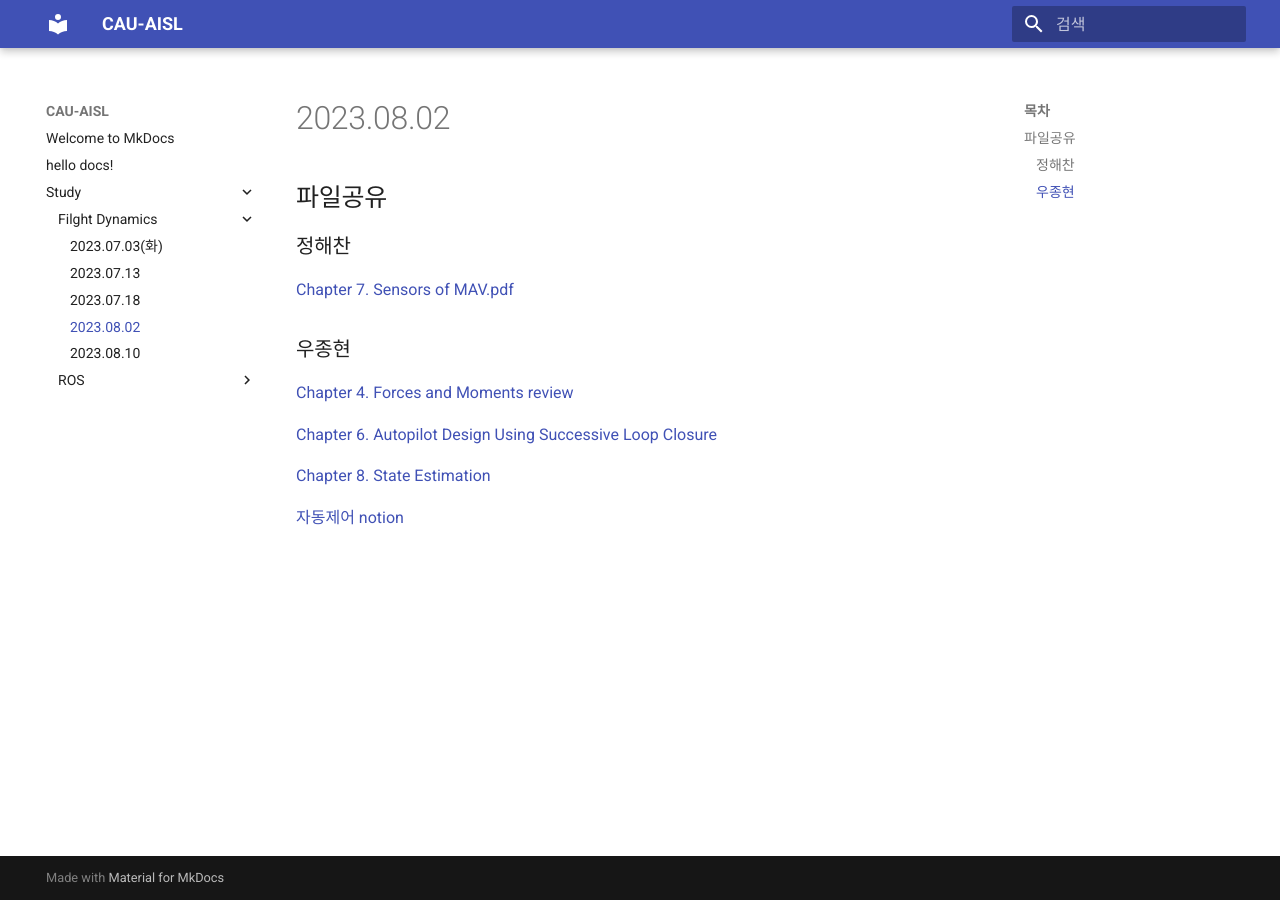
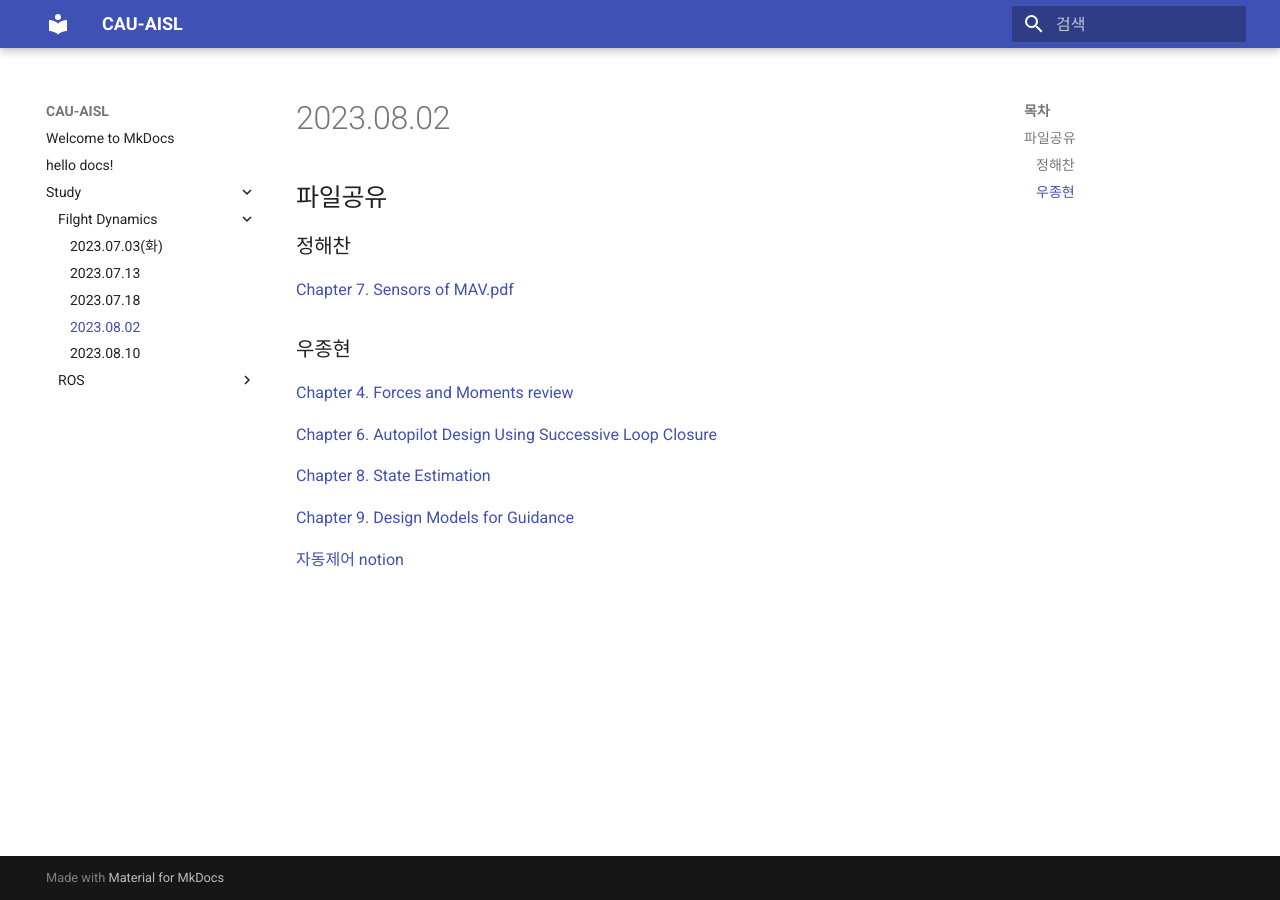
Before and after one commit to CAU-AISL/AISL-Docs, an MkDocs documentation site: the page built from docs/Study/Filght Dynamics/2023.08.02.md, in a window 1280 px wide. Built offline with MkDocs 1.6.1 and Material for MkDocs 9.7.7, drawn with Linux system fonts in a browser that asks for light colours.

Commit message:
update chapter 9

```diff
--- a/docs/Study/Filght Dynamics/2023.08.02.md
+++ b/docs/Study/Filght Dynamics/2023.08.02.md
@@ -12,4 +12,6 @@
 
 [Chapter 8. State Estimation](https://github.com/CAU-AISL/Database/blob/main/%EB%B9%84%ED%96%89%EB%8F%99%EC%97%AD%ED%95%99%20%EA%B3%B5%EC%9C%A0%20%ED%8C%8C%EC%9D%BC/Chap%208.%20State%20Estimation.pdf)
 
+[Chapter 9. Design Models for Guidance](https://github.com/CAU-AISL/Database/blob/main/%EB%B9%84%ED%96%89%EB%8F%99%EC%97%AD%ED%95%99%20%EA%B3%B5%EC%9C%A0%20%ED%8C%8C%EC%9D%BC/Design%20Models%20for%20Guidance(Chap%209.).pdf)
+
 [자동제어 notion](https://wdtt04.notion.site/3f63d372acc14361a4e44fa0829a1522?pvs=4)
```
